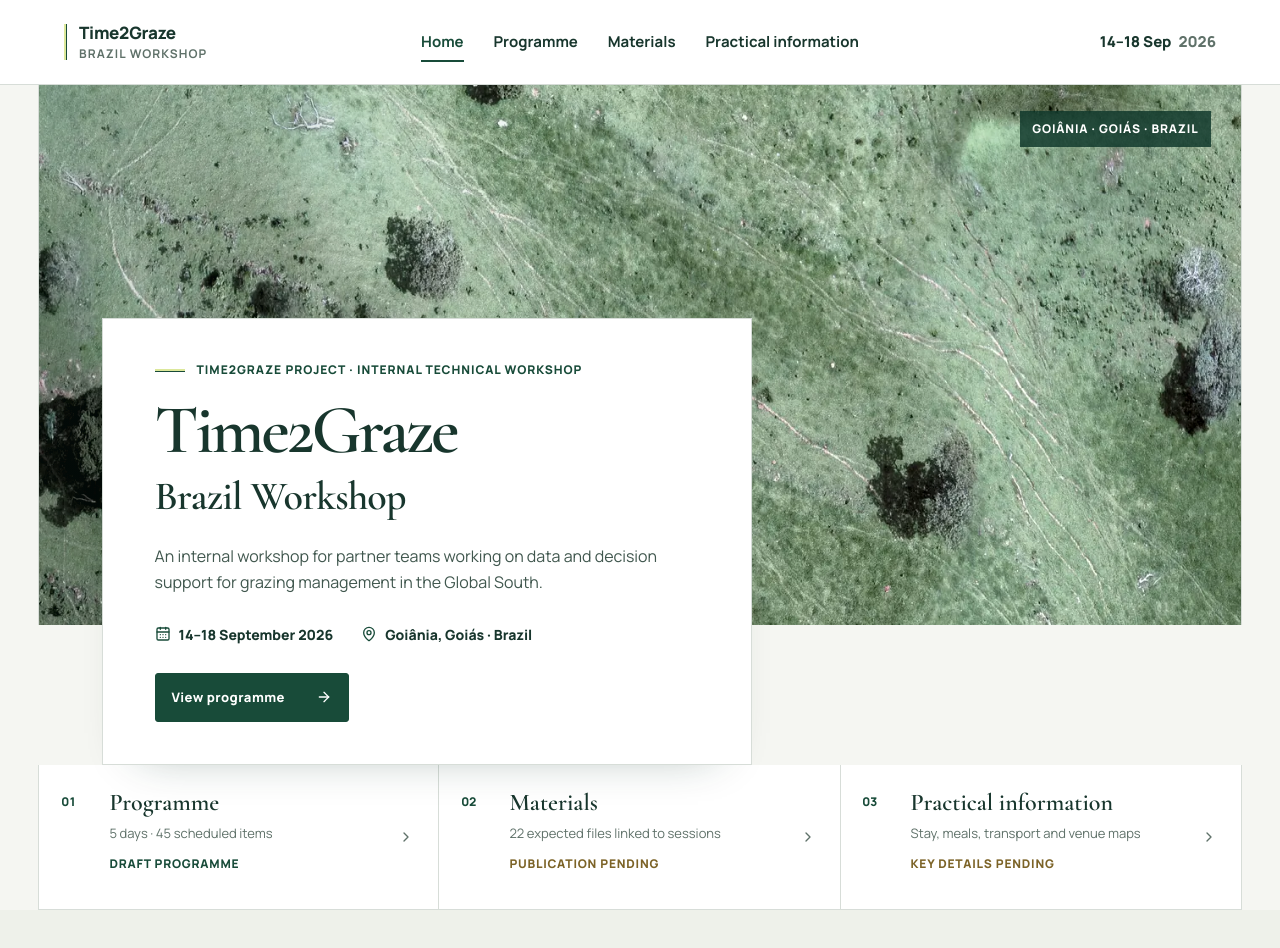
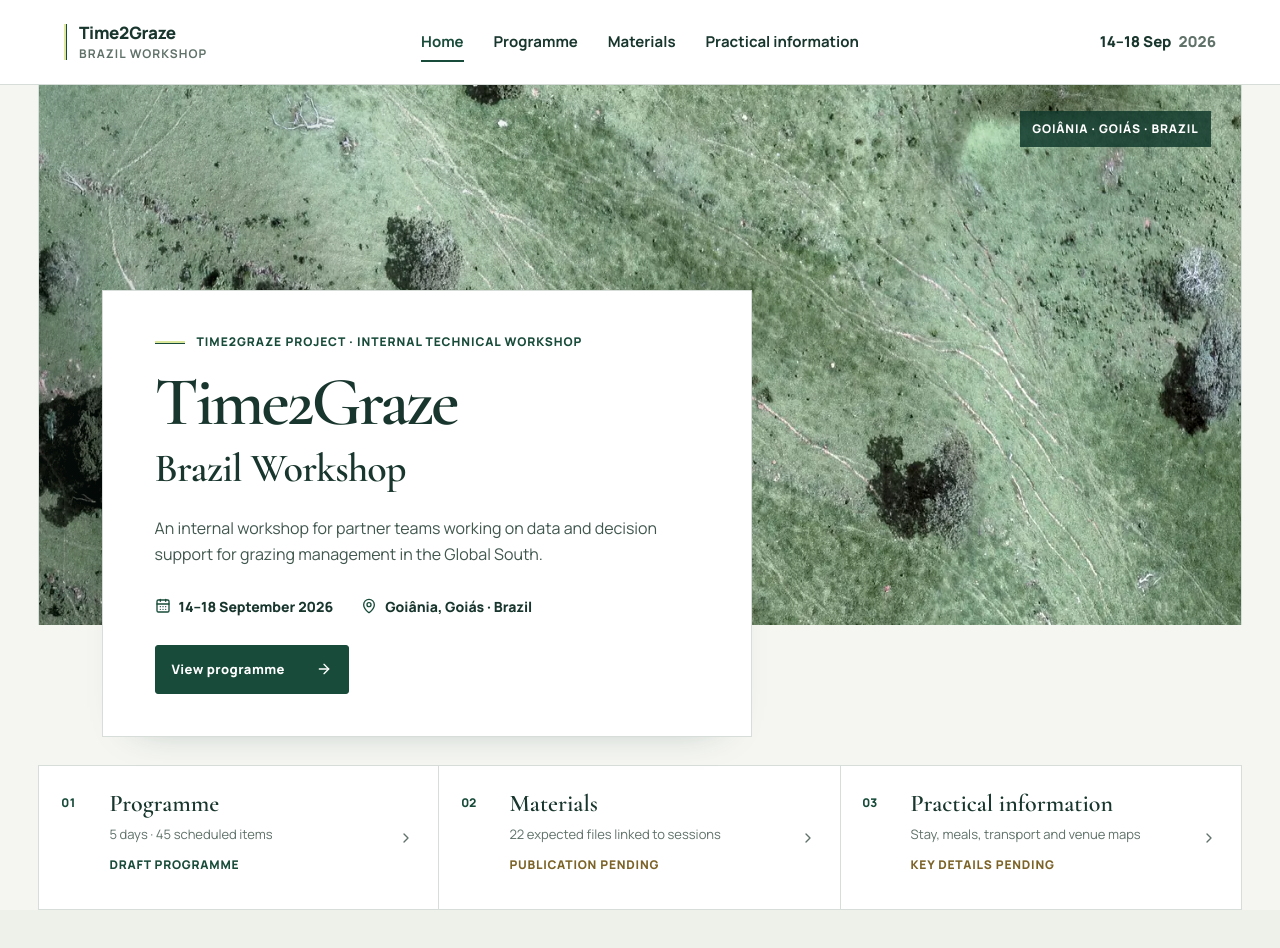
Before and after one commit to VictorGit10/time2graze-workshop, a Next.js app: page / in a window 1280 px wide. Shown: the top 948 px of the page. Built offline with nearby package versions, Linux system fonts and the light colour scheme; no server answers.

Commit message:
Refine home transition with spacing

```diff
--- a/app/globals.css
+++ b/app/globals.css
@@ -84,9 +84,10 @@ button { color: inherit; font: inherit; }
 }
 
 /* --- Home -------------------------------------------------------------------
-   The selected landscape frame. The card meets the directory through an inset
-   two-colour plinth: pale lime first, forest second, repeating the established
-   wordmark/eyebrow sequence instead of adding a new decorative device. */
+   The selected landscape frame. The title card and date sit on the same lower
+   baseline, then release into a narrow band of paper before the directory.
+   Space and alignment make the transition; no connector is drawn between
+   elements that do not share a grid. */
 @media screen {
   .landscape-hero { position: relative; min-height: 680px; max-width: var(--wide); margin: 0 auto; padding: 0 var(--gutter) 72px; background: var(--paper); }
   .landscape-photo { position: relative; height: 540px; overflow: hidden; border-right: 1px solid var(--line); border-left: 1px solid var(--line); animation: enter-fade var(--m-enter) var(--m-ease) both; }
@@ -94,8 +95,7 @@ button { color: inherit; font: inherit; }
   .landscape-photo img { width: 100%; height: 100%; object-fit: cover; object-position: center 48%; filter: saturate(.92) contrast(1.08); transform: scale(1.015); }
   .landscape-photo p { position: absolute; z-index: 1; top: 26px; right: 30px; margin: 0; padding: 9px 12px; color: #fff; background: rgba(16,56,43,.84); font-size: var(--t-label); font-weight: 800; letter-spacing: .07em; text-transform: uppercase; }
 
-  .landscape-card { position: absolute; z-index: 2; bottom: 0; left: calc(var(--gutter) + clamp(32px, 5vw, 78px)); width: min(650px, calc(100% - 2 * var(--gutter) - 150px)); padding: 43px clamp(32px, 4vw, 58px) 42px; background: var(--surface); border: 1px solid var(--line); box-shadow: 0 22px 46px -38px rgba(16,56,43,.45); animation: enter-up var(--m-enter) var(--m-ease) .08s both; }
-  .landscape-card::after { content: ''; position: absolute; right: clamp(32px, 4vw, 58px); bottom: -9px; left: clamp(32px, 4vw, 58px); height: 9px; background: linear-gradient(90deg, var(--accent) 0 28%, var(--forest) 28% 100%); box-shadow: 0 1px 0 rgba(16,56,43,.16); transform-origin: left center; animation: rule-in var(--m-enter) var(--m-ease) .2s both; }
+  .landscape-card { position: absolute; z-index: 2; bottom: 28px; left: calc(var(--gutter) + clamp(32px, 5vw, 78px)); width: min(650px, calc(100% - 2 * var(--gutter) - 150px)); padding: 43px clamp(32px, 4vw, 58px) 42px; background: var(--surface); border: 1px solid var(--line); box-shadow: 0 18px 40px -34px rgba(16,56,43,.4); animation: enter-up var(--m-enter) var(--m-ease) .08s both; }
   .landscape-eyebrow { display: flex; align-items: center; gap: 12px; margin: 0 0 24px; color: var(--forest); font-size: var(--t-label); font-weight: 800; letter-spacing: .08em; line-height: 1.35; text-transform: uppercase; }
   .landscape-eyebrow::before { content: ''; flex: 0 0 30px; height: 2px; background: var(--accent); box-shadow: 0 1px 0 var(--forest); }
   .landscape-card h1 { margin: 0; font-family: var(--font-serif), Georgia, serif; font-size: clamp(57px, 5.4vw, 84px); font-weight: 600; line-height: .82; letter-spacing: -.045em; }
@@ -108,12 +108,12 @@ button { color: inherit; font: inherit; }
   .landscape-action:hover { color: var(--forest-dark); background: var(--accent); transform: translateY(-2px); }
   .landscape-action svg { width: 16px; height: 16px; }
 
-  .landscape-date { position: absolute; z-index: 2; right: calc(var(--gutter) + clamp(28px, 4vw, 62px)); bottom: 25px; display: flex; align-items: center; gap: 16px; padding: 16px 20px; color: var(--forest-dark); background: var(--accent); border-bottom: 1px solid var(--forest); animation: enter-up var(--m-enter) var(--m-ease) .14s both; }
+  .landscape-date { position: absolute; z-index: 2; right: calc(var(--gutter) + clamp(28px, 4vw, 62px)); bottom: 28px; display: flex; align-items: center; gap: 16px; padding: 16px 20px; color: var(--forest-dark); background: var(--accent); border: 1px solid rgba(16,56,43,.18); animation: enter-up var(--m-enter) var(--m-ease) .14s both; }
   .landscape-date strong { font-family: var(--font-serif), Georgia, serif; font-size: 34px; font-weight: 600; line-height: 1; }
   .landscape-date span { font-size: var(--t-label); font-weight: 800; line-height: 1.2; letter-spacing: .055em; text-transform: uppercase; }
 
   .home-directory { position: relative; z-index: 1; display: grid; grid-template-columns: repeat(3, 1fr); max-width: var(--wide); margin: 0 auto; padding: 0 var(--gutter); background: var(--paper); }
-  .home-directory a { display: grid; grid-template-columns: 34px 1fr 18px; align-items: start; gap: 14px; min-height: 145px; padding: 25px 22px; background: var(--surface); border-right: 1px solid var(--line); border-bottom: 1px solid var(--line); transition: background var(--m-quick) var(--m-ease); }
+  .home-directory a { display: grid; grid-template-columns: 34px 1fr 18px; align-items: start; gap: 14px; min-height: 145px; padding: 25px 22px; background: var(--surface); border-top: 1px solid var(--line); border-right: 1px solid var(--line); border-bottom: 1px solid var(--line); transition: background var(--m-quick) var(--m-ease); }
   .home-directory a:first-child { border-left: 1px solid var(--line); }
   .home-directory a:hover { background: #f7f9f3; }
   .home-directory-index { padding-top: 3px; color: var(--forest); font-size: var(--t-label); font-weight: 800; font-variant-numeric: tabular-nums; }
@@ -143,7 +143,6 @@ button { color: inherit; font: inherit; }
 @media screen and (max-width: 760px) {
   .landscape-hero { display: flex; flex-direction: column; min-height: 0; padding: 0; }
   .landscape-card { position: static; order: 1; width: 100%; padding: 58px 24px 50px; border: 0; box-shadow: none; }
-  .landscape-card::after { display: none; }
   .landscape-card h1 { font-size: clamp(54px, 16.5vw, 68px); }
   .landscape-meta { display: grid; font-size: var(--t-meta-lg); }
   .landscape-photo { order: 2; height: 300px; border-right: 0; border-bottom: 1px solid var(--line); border-left: 0; }
@@ -157,7 +156,7 @@ button { color: inherit; font: inherit; }
   .landscape-photo, .landscape-date, .home-directory { display: none !important; }
   .landscape-hero { display: block; min-height: 0; padding: 0; }
   .landscape-card { position: static; display: block; width: 100%; padding: 0; color: #000; background: #fff; border: 0; box-shadow: none; }
-  .landscape-card::after, .landscape-action { display: none !important; }
+  .landscape-action { display: none !important; }
   .landscape-intro, .landscape-eyebrow { color: #000; }
 }
 
```
